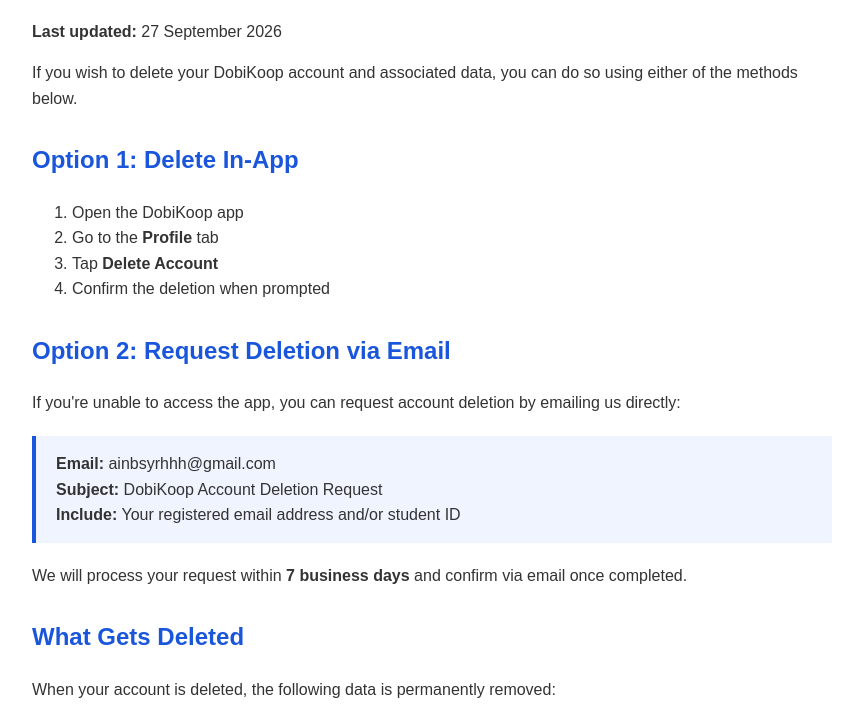
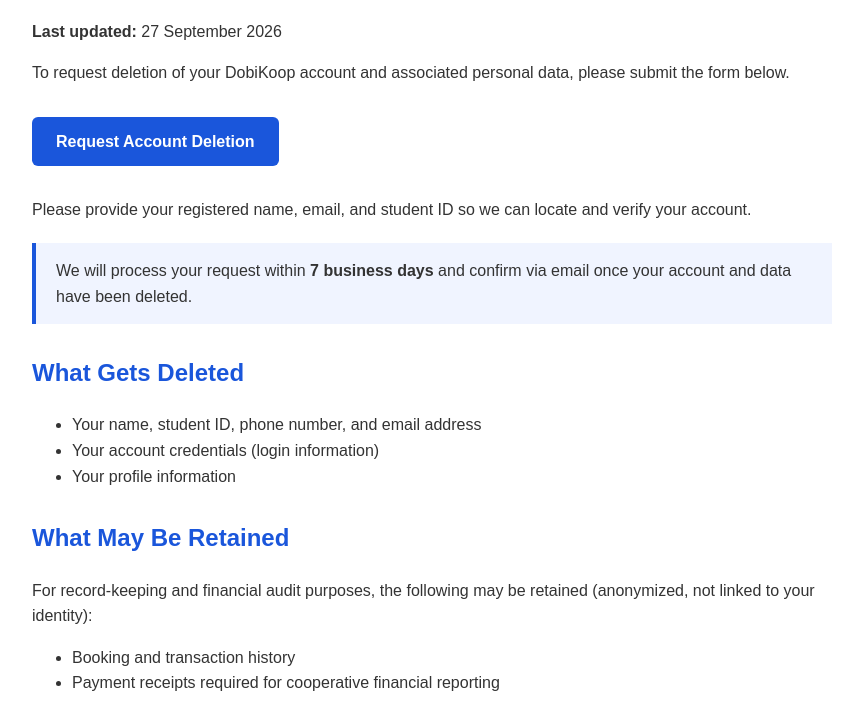
Before and after one commit to aynbsyrh09/dobikoop-privacy, a plain HTML site: page delete_account.html in a window 1280 px wide. Shown: the part 94-800 px from the top of the page, without its empty margins (208-1071 px from the left). Drawn offline with Linux system fonts and the light colour scheme.

Commit message:
Add account deletion request form link

```diff
--- a/delete_account.html
+++ b/delete_account.html
@@ -7,6 +7,7 @@
   body { font-family: Arial, sans-serif; max-width: 800px; margin: 40px auto; padding: 0 20px; line-height: 1.6; color: #333; }
   h1 { color: #1a56db; }
   h2 { color: #1a56db; margin-top: 30px; }
+  .btn { display: inline-block; background: #1a56db; color: #fff; text-decoration: none; padding: 12px 24px; border-radius: 6px; font-weight: bold; margin: 15px 0; }
   .box { background: #f0f4ff; border-left: 4px solid #1a56db; padding: 15px 20px; margin: 20px 0; }
 </style>
 </head>
@@ -15,27 +16,17 @@
 <h1>Delete Your DobiKoop Account</h1>
 <p><strong>Last updated:</strong> 27 September 2026</p>
 
-<p>If you wish to delete your DobiKoop account and associated data, you can do so using either of the methods below.</p>
+<p>To request deletion of your DobiKoop account and associated personal data, please submit the form below.</p>
 
-<h2>Option 1: Delete In-App</h2>
-<ol>
-  <li>Open the DobiKoop app</li>
-  <li>Go to the <strong>Profile</strong> tab</li>
-  <li>Tap <strong>Delete Account</strong></li>
-  <li>Confirm the deletion when prompted</li>
-</ol>
+<a class="btn" href="PASTE_YOUR_GOOGLE_FORM_LINK_HERE" target="_blank">Request Account Deletion</a>
 
-<h2>Option 2: Request Deletion via Email</h2>
-<p>If you're unable to access the app, you can request account deletion by emailing us directly:</p>
+<p>Please provide your registered name, email, and student ID so we can locate and verify your account.</p>
+
 <div class="box">
-  <strong>Email:</strong> ainbsyrhhh@gmail.com<br>
-  <strong>Subject:</strong> DobiKoop Account Deletion Request<br>
-  <strong>Include:</strong> Your registered email address and/or student ID
+  We will process your request within <strong>7 business days</strong> and confirm via email once your account and data have been deleted.
 </div>
-<p>We will process your request within <strong>7 business days</strong> and confirm via email once completed.</p>
 
 <h2>What Gets Deleted</h2>
-<p>When your account is deleted, the following data is permanently removed:</p>
 <ul>
   <li>Your name, student ID, phone number, and email address</li>
   <li>Your account credentials (login information)</li>
@@ -43,15 +34,14 @@
 </ul>
 
 <h2>What May Be Retained</h2>
-<p>For record-keeping, legal, and financial reporting purposes, the following may be retained even after account deletion:</p>
+<p>For record-keeping and financial audit purposes, the following may be retained (anonymized, not linked to your identity):</p>
 <ul>
-  <li>Booking and transaction history (anonymized, not linked to your personal identity)</li>
-  <li>Payment receipts required for cooperative financial audits</li>
+  <li>Booking and transaction history</li>
+  <li>Payment receipts required for cooperative financial reporting</li>
 </ul>
 
 <h2>Contact Us</h2>
-<p>For questions about account deletion or data handling, contact us at:</p>
-<p><strong>Email:</strong> ainbsyrhhh@gmail.com</p>
+<p>For questions, email us at: <strong>ainbsyrhhh@gmail.com</strong></p>
 
 </body>
 </html>
```
